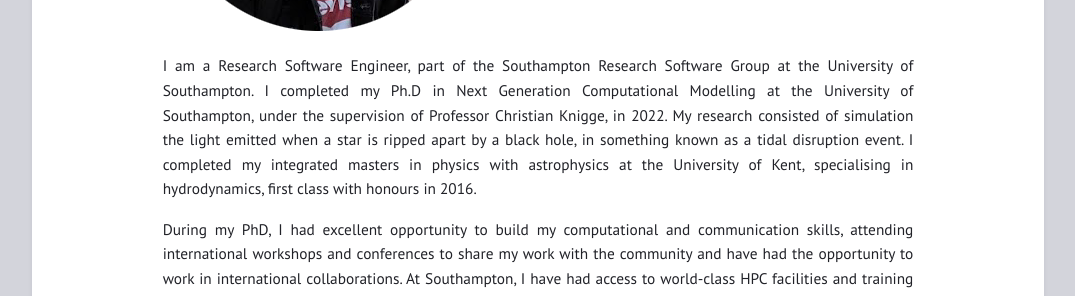
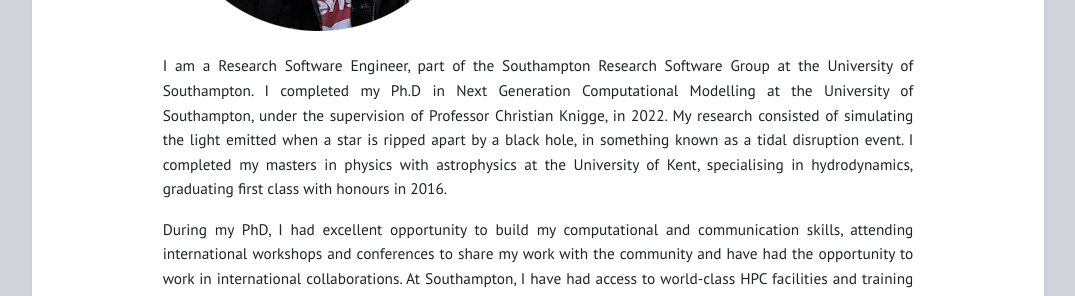
Before and after one commit to saultyevil/saultyevil.github.io, a Jekyll site: the page built from index.md, in a window 1280 px wide. Shown: the part 441-737 px from the top of the page, without its empty margins (102-1177 px from the left). Built offline with Jekyll 4.4.1, drawn with Linux system fonts in a browser that asks for light colours.

Commit message:
fix some typos

```diff
--- a/index.md
+++ b/index.md
@@ -10,10 +10,10 @@ I am a Research Software Engineer, part of the Southampton Research
 Software Group at the University of Southampton. I completed my Ph.D in Next
 Generation Computational Modelling at the University of Southampton, under
 the supervision of Professor Christian Knigge, in 2022. My research consisted of
-simulation the light emitted when a star is ripped apart by a black hole,
+simulating the light emitted when a star is ripped apart by a black hole,
 in something known as a tidal disruption event. I completed my
-integrated masters in physics with astrophysics at the University of Kent,
-specialising in hydrodynamics, first class with honours in 2016.
+masters in physics with astrophysics at the University of Kent,
+specialising in hydrodynamics, graduating first class with honours in 2016.
 
 During my PhD, I had excellent opportunity to build my computational and
 communication skills, attending international workshops and conferences to
```
